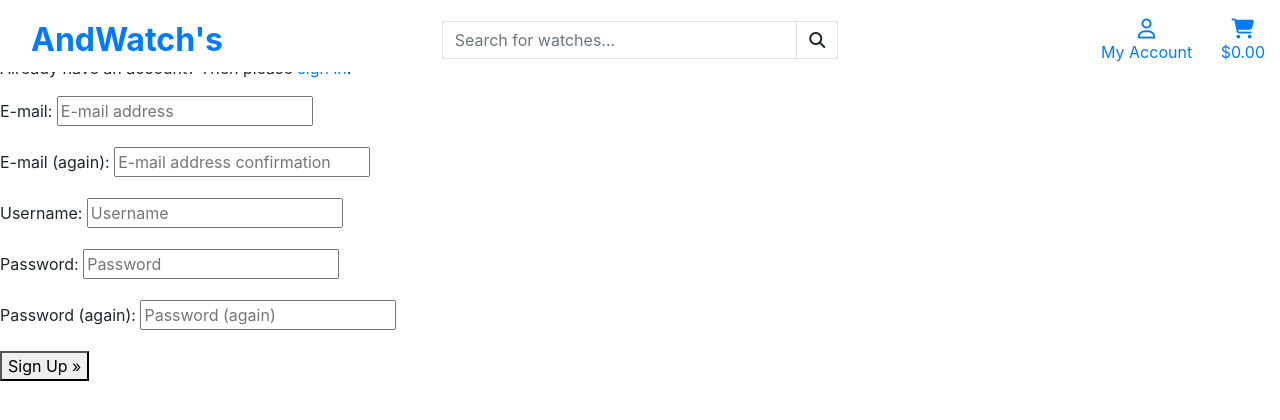
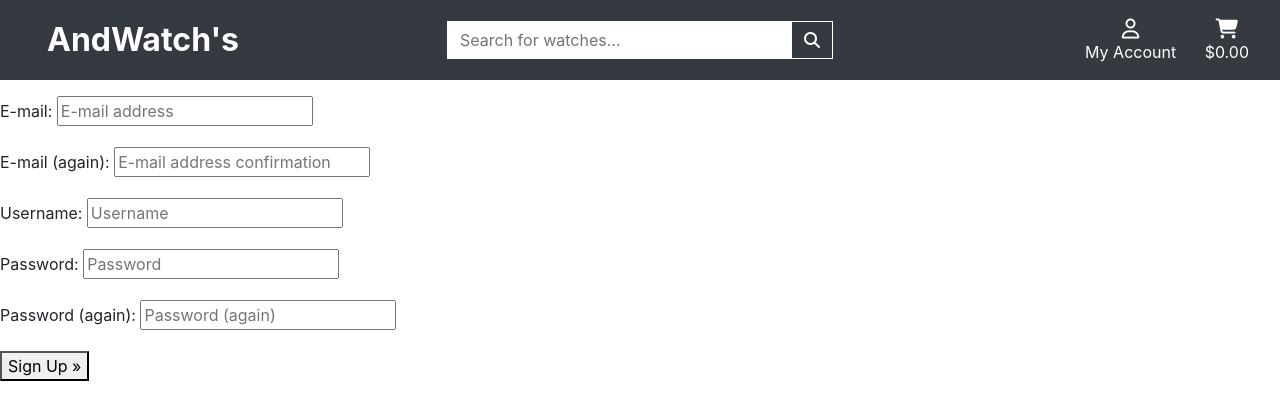
Before and after one commit to erikandersson96/portfolio-project-five, a Django app: page /accounts/signup/ in a window 1280 px wide. Shown: the top 420 px of the page. Run offline with Django 3.2, Linux system fonts and the light colour scheme; parts of the project's set-up code (start-up, migrations or seed data) failed here and were passed over; some libraries are stand-ins or nearby versions.

Commit message:
Change navbar to black, logo/my account/bag to white

```diff
--- a/templates/base.html
+++ b/templates/base.html
@@ -38,21 +38,21 @@
     <!-- HOME PAGE HEADER -->
     <header class="container-fluid fixed-top">
       <!-- Delete bg-white here when background is set to black. Delete this comment then. -->
-      <div id="topnav" class="row bg-white pt-lg-2 d-none d-lg-flex">
+      <div id="topnav" class="row navbar navbar-dark bg-dark pt-lg-2 d-none d-lg-flex">
         <div class="col-12 col-lg-4 my-auto py-1 py-lg-0 text-center text-lg-left">
           <a href="{% url 'home' %}" class="nav-link main-logo-link">
             <!-- Change to text-white here when background is set to black. Delete this comment then. -->
-            <h2 class="logo-font text-black my-0"><strong>AndWatch's</strong></h2>
+            <h2 class="logo-font text-white my-0"><strong>AndWatch's</strong></h2>
           </a>
         </div>
         <div class="col-12 col-lg-4 my-auto py-1 py-lg-0">
           <form method="GET" action="">
             <div class="input-group w-100">
               <!-- Change to border-white here when background is set to black. Delete this comment then. -->
-              <input type="text" class="form-control border border-black rounded-0" name="q" placeholder="Search for watches...">
+              <input type="text" class="form-control border border-white rounded-0" name="q" placeholder="Search for watches...">
               <div class="input-group-append">
-                <!-- Change to btn-white here when background is set to black. Delete this comment then. -->
-                <button class="form-control btn btn-black border border-black rounded-0" type="submit">
+                <!-- Change to border-white here when background is set to black. Delete this comment then. -->
+                <button class="form-control btn btn-dark border border-white rounded-0" type="submit">
                   <span class="icon">
                     <i class="fas fa-search"></i>
                   </span>
@@ -65,7 +65,7 @@
           <ul class="list-inline list-unstyled text-center text-lg-right my-0">
             <li class="list-inline-item dropdown">
               <!-- Change to text-white here when background is set to black. Delete this comment then. -->
-              <a href="#" class="text-black nav-link" id="user-options" data-toggle="dropdown" aria-haspopup="true" aria-expanded="false">
+              <a href="#" class="text-white nav-link" id="user-options" data-toggle="dropdown" aria-haspopup="true" aria-expanded="false">
                 <div class="text-center">
                   <div><i class="far fa-user fa-lg"></i></div>
                   <p class="my-0">My Account</p>
@@ -86,7 +86,7 @@
             </li>
             <li class="list-inline-item">
               <!-- Change to text-white here when background is set to black. Delete this comment then. -->
-              <a href="" class="{% if grand_total %}text-info font-weight-bold{% else %}text-black{% endif %}">
+              <a href="" class="{% if grand_total %}text-info font-weight-bold{% else %}text-white{% endif %}">
                 <div class="text-center">
                   <div><i class="fas fa-shopping-cart fa-lg"></i></div>
                   <p class="my-0">
```
Also changed, not shown: static/css/base.css (+11 -11 lines).
